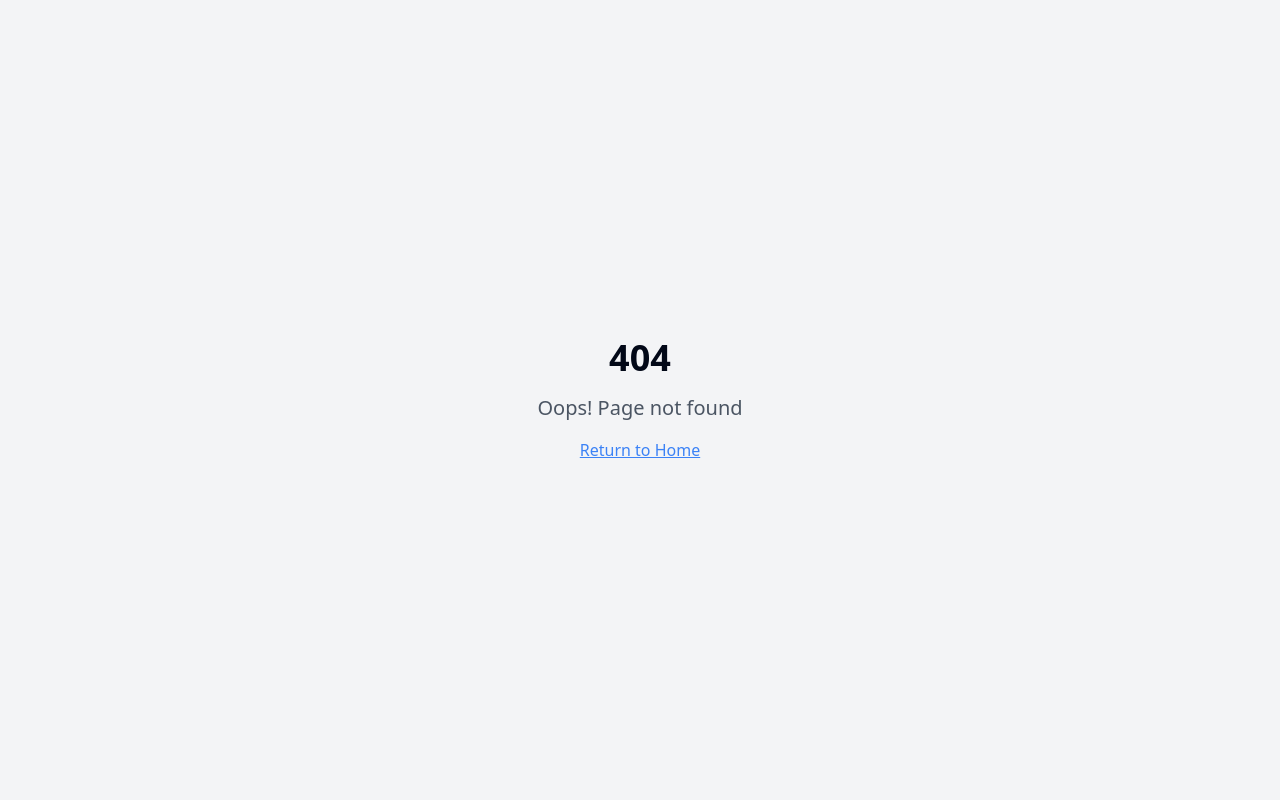
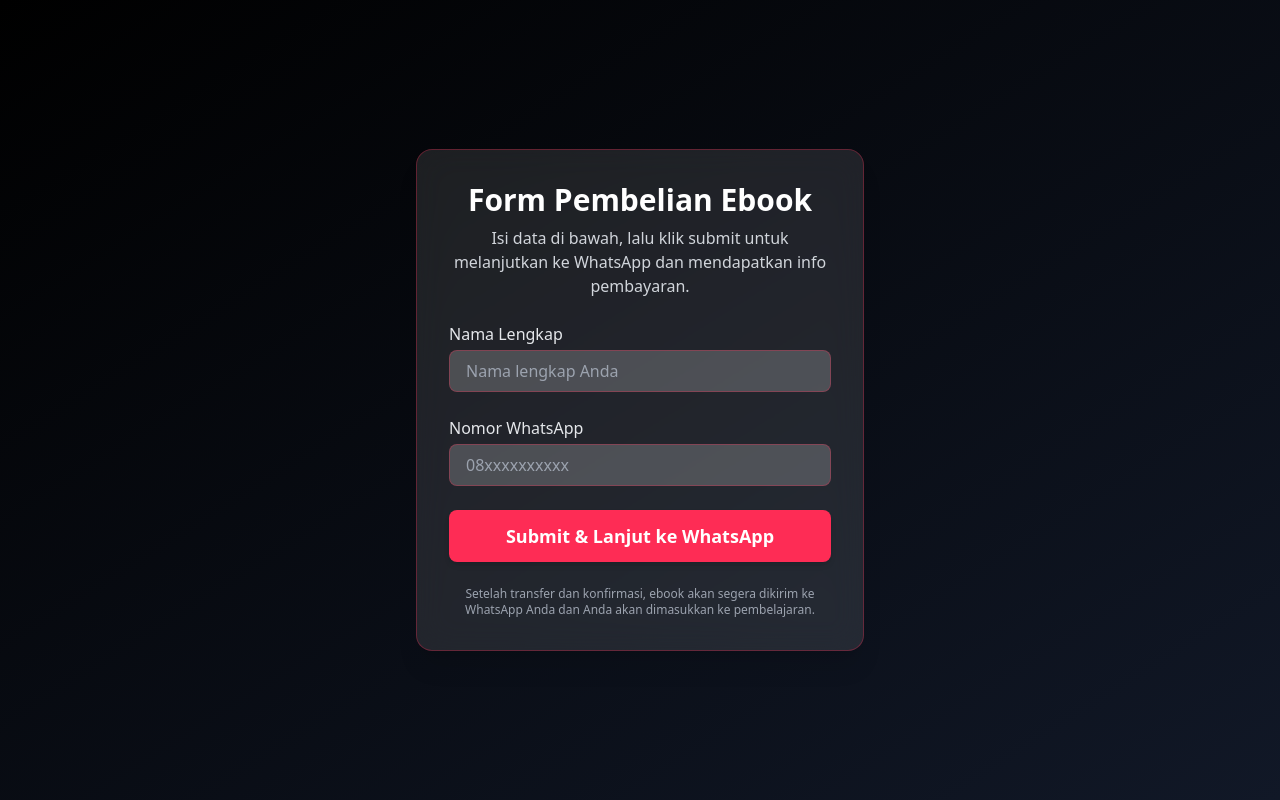
Before and after one commit to Edoredo2727/kursustiktok, a React (Vite) app: page /beli in a window 1280 px wide. Before the commit this address had no page. Built offline with nearby package versions, Linux system fonts and the light colour scheme.

Commit message:
memsaukan form dan halaman beli dan tracking fb sebagai lead

```diff
--- a/src/App.tsx
+++ b/src/App.tsx
@@ -9,6 +9,7 @@ import PrivacyPolicy from "./pages/PrivacyPolicy";
 import TermsOfService from "./pages/TermsOfService";
 import RefundPolicy from "./pages/RefundPolicy";
 import Disclaimer from "./pages/Disclaimer";
+import PurchaseForm from "./pages/PurchaseForm";
 import { Analytics } from "@vercel/analytics/react";
 
 const queryClient = new QueryClient();
@@ -25,6 +26,7 @@ const App = () => (
           <Route path="/terms-of-service" element={<TermsOfService />} />
           <Route path="/refund-policy" element={<RefundPolicy />} />
           <Route path="/disclaimer" element={<Disclaimer />} />
+          <Route path="/beli" element={<PurchaseForm />} />
           {/* ADD ALL CUSTOM ROUTES ABOVE THE CATCH-ALL "*" ROUTE */}
           <Route path="*" element={<NotFound />} />
         </Routes>
--- /dev/null
+++ b/src/pages/PurchaseForm.tsx
@@ -0,0 +1,72 @@
+import React, { useState, useEffect } from "react";
+
+const PurchaseForm = () => {
+  const [name, setName] = useState("");
+  const [phone, setPhone] = useState("");
+  const [loading, setLoading] = useState(false);
+
+  const handleSubmit = (e: React.FormEvent) => {
+    e.preventDefault();
+    setLoading(true);
+    // Format nomor HP ke format internasional (awali 0 jadi 62)
+    const waNumber = phone.replace(/^0/, "62");
+    // Pesan otomatis
+    const message = `Halo, saya ingin membeli TikTok Affiliate Blueprint.\nNama: ${name}\nNo HP: ${phone}\n\nMohon info rekening transfer dan langkah selanjutnya.`;
+    const waUrl = `https://wa.me/${waNumber}?text=${encodeURIComponent(message)}`;
+    window.location.href = waUrl;
+  };
+
+  useEffect(() => {
+    // @ts-expect-error: window.fbq is a global property injected by Facebook Pixel
+    if (window.fbq) {
+      // @ts-expect-error: window.fbq is a global property injected by Facebook Pixel
+      window.fbq('track', 'Lead');
+    }
+  }, []);
+
+  return (
+    <div className="min-h-screen flex items-center justify-center bg-gradient-to-br from-black to-gray-900 px-4 py-16">
+      <div className="bg-white/10 backdrop-blur-lg rounded-2xl shadow-xl p-8 max-w-md w-full border border-tiktok-pink/30">
+        <h2 className="text-2xl md:text-3xl font-bold text-center text-white mb-2">Form Pembelian Ebook</h2>
+        <p className="text-center text-gray-300 mb-6">Isi data di bawah, lalu klik submit untuk melanjutkan ke WhatsApp dan mendapatkan info pembayaran.</p>
+        <form onSubmit={handleSubmit} className="space-y-6">
+          <div>
+            <label className="block text-gray-200 mb-1 font-medium">Nama Lengkap</label>
+            <input
+              type="text"
+              className="w-full px-4 py-2 rounded-lg bg-white/20 text-white border border-tiktok-pink/30 focus:outline-none focus:ring-2 focus:ring-tiktok-pink"
+              placeholder="Nama lengkap Anda"
+              value={name}
+              onChange={e => setName(e.target.value)}
+              required
+            />
+          </div>
+          <div>
+            <label className="block text-gray-200 mb-1 font-medium">Nomor WhatsApp</label>
+            <input
+              type="tel"
+              className="w-full px-4 py-2 rounded-lg bg-white/20 text-white border border-tiktok-pink/30 focus:outline-none focus:ring-2 focus:ring-tiktok-pink"
+              placeholder="08xxxxxxxxxx"
+              value={phone}
+              onChange={e => setPhone(e.target.value)}
+              required
+              pattern="0[0-9]{9,13}"
+            />
+          </div>
+          <button
+            type="submit"
+            className="w-full py-3 rounded-lg bg-tiktok-pink text-white font-bold text-lg shadow-md hover:bg-tiktok-pink/80 transition"
+            disabled={loading}
+          >
+            {loading ? "Mengalihkan ke WhatsApp..." : "Submit & Lanjut ke WhatsApp"}
+          </button>
+        </form>
+        <div className="mt-6 text-xs text-gray-400 text-center">
+          Setelah transfer dan konfirmasi, ebook akan segera dikirim ke WhatsApp Anda dan Anda akan dimasukkan ke pembelajaran.
+        </div>
+      </div>
+    </div>
+  );
+};
+
+export default PurchaseForm;
```
